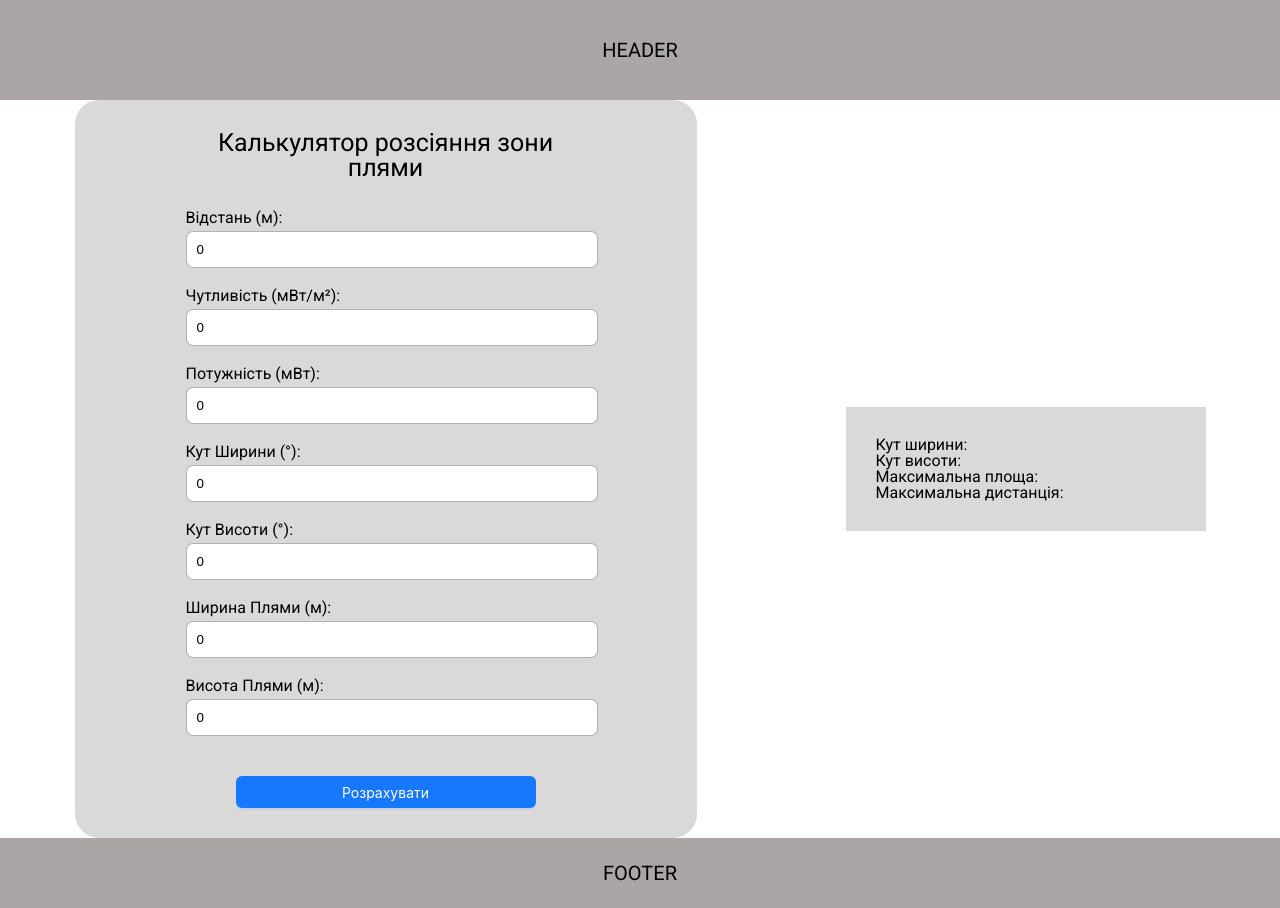
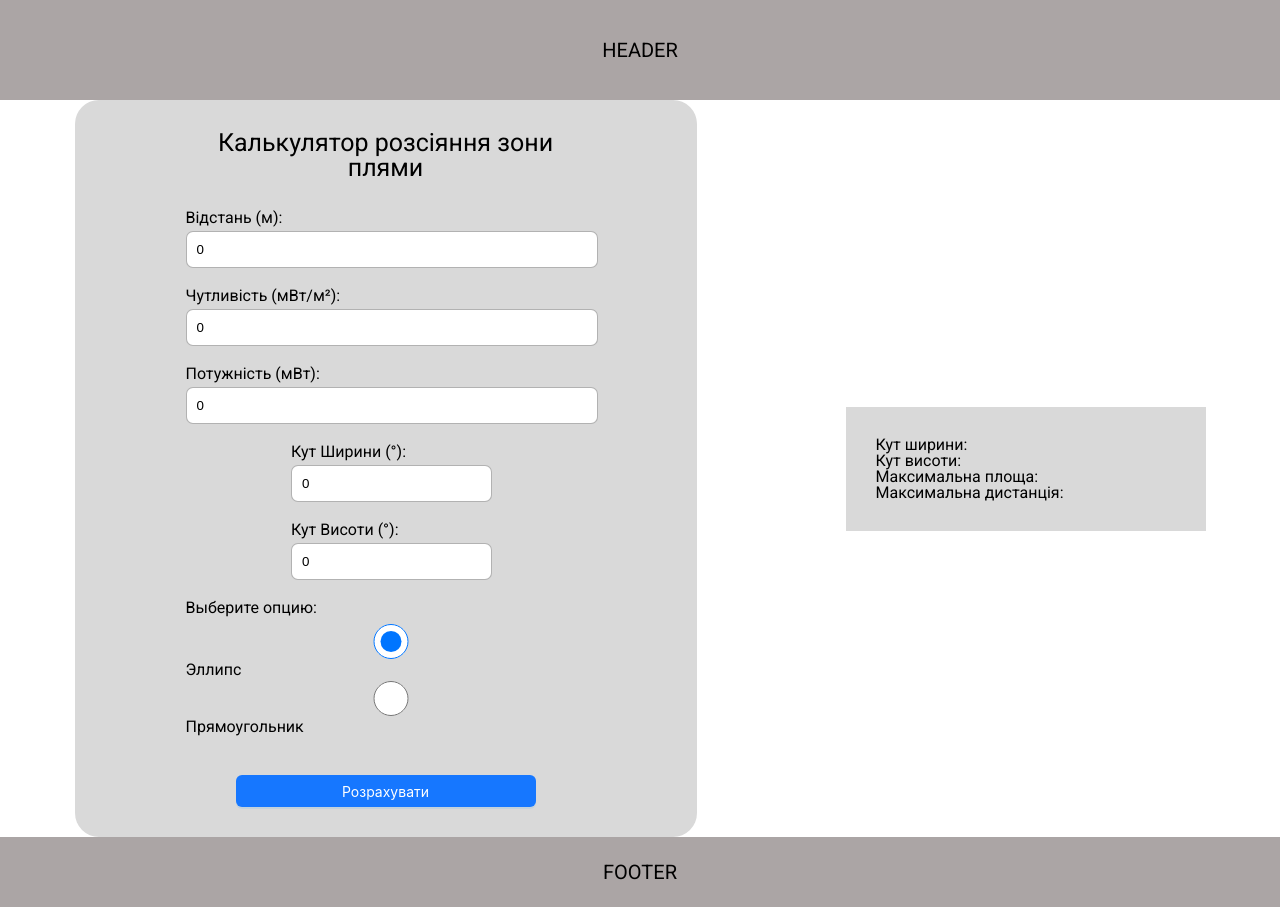
Before and after one commit to Skiftech-project/optiflow-frontend, a React (Vite) app: page / in a window 1280 px wide. Built offline with nearby package versions, Linux system fonts and the light colour scheme.

Commit message:
new code

```diff
--- a/src/components/smart/FirstModule/FirstModule.jsx
+++ b/src/components/smart/FirstModule/FirstModule.jsx
@@ -1,7 +1,7 @@
 import { Formik, Form, Field, ErrorMessage } from 'formik';
 import axios from 'axios';
 import * as Yup from 'yup';
-// import { useState } from 'react';
+import { useState } from 'react';
 // import { Radio } from 'antd';
 import { Button } from 'antd';
 import './FirstModule.css';
@@ -29,32 +29,44 @@ const validationSchema = Yup.object({
             (value) => value !== 0,
         ),
     angleWidth: Yup.number()
+		.when('selectedOption', {
+			is: 'ellipse',
+			then: Yup.number()
 				.required("Це поле є обов'язковим")
 				.test(
-            'not-zero',
-            'Значення не повинно бути рівним 0',
-            (value) => value !== 0,
+					'is-more-than-zero',
+					'Значення повинно бути більшим або рівним 0',
+					(value) => value >= 0,
 				),
+        }),
     angleHeight: Yup.number()
+        .when('selectedOption', {
+			is: 'ellipse',
+			then: Yup.number()
 				.required("Це поле є обов'язковим")
 				.test(
-            'not-zero',
-            'Значення не повинно бути рівним 0',
-            (value) => value !== 0,
+					'is-more-than-zero',
+					'Значення повинно бути більшим або рівним 0',
+					(value) => value >= 0,
 				),
+        }),
     spotWidth: Yup.number()
+		.when('selectedOption', {
+			is: 'rectangle',
+			then: Yup.number()
 				.required("Це поле є обов'язковим")
 				.test(
-            'not-zero',
-            'Значення не повинно бути рівним 0',
-            (value) => value !== 0,
+					'is-more-than-zero',
+					'Значення повинно бути більшим або рівним 0',
+					(value) => value >= 0,
 				),
+        }),
     spotHeight: Yup.number()
         .required("Це поле є обов'язковим")
         .test(
-            'not-zero',
-            'Значення не повинно бути рівним 0',
-            (value) => value !== 0,
+            'is-more-than-zero',
+            'Значення повинно бути більшим або рівним 0',
+            (value) => value >= 0,
         ),
 });
 
@@ -69,17 +81,26 @@ const initialValues = {
 };
 
 const FirstModule = () => {
-    // const [selectedOption, setSelectedOption] = useState('ellipse');
+    const [selectedOption, setSelectedOption] = useState('ellipse');
 
-    // const handleOptionChange = (e) => {
-    //     setSelectedOption(e.target.value);
-    // };
+
+    const handleOptionChange = (e) => {
+		setSelectedOption(e.target.value);
+    };
 
     const handleFormSubmit = async (values) => {
+		const updatedValues = { ...values };
         try {
+			if (selectedOption === 'ellipse'){
+				delete updatedValues.spotWidth;
+				delete updatedValues.spotHeight;
+			}else if(selectedOption === 'rectangle'){
+				delete updatedValues.angleWidth;
+				delete updatedValues.angleHeight;
+			}
             const response = await axios.post(
                 'http://127.0.0.1:5000/index',
-                values,
+                updatedValues,
                 {
                     headers: {
                         'Content-Type': 'application/json',
@@ -91,7 +112,8 @@ const FirstModule = () => {
         } catch (error) {
             console.error('Произошла ошибка при отправке данных', error);
         }
-        // console.log(JSON.stringify(values, null, 2));
+        console.log(updatedValues);
+
     };
 
     return (
@@ -163,6 +185,10 @@ const FirstModule = () => {
                             />
                         </div>
 
+
+
+						{selectedOption === 'ellipse' && (
+							<div>
 								<div className="form__item">
 									<label
 										htmlFor="angleWidth"
@@ -199,7 +225,12 @@ const FirstModule = () => {
 										component="div"
 									/>
 								</div>
+							</div>
+						)}
 
+
+						{selectedOption === 'rectangle' && (
+                            <div>
 								<div className="form__item">
 									<label
 										htmlFor="spotWidth"
@@ -236,6 +267,37 @@ const FirstModule = () => {
 										component="div"
 									/>
 								</div>
+							</div>
+						)}
+
+
+						<div className="form__item">
+                            <label className="form__label">
+                                Выберите опцию:
+                            </label>
+                            <div className="form__radio">
+                                <label>
+                                    <Field
+                                        type="radio"
+                                        name="option"
+                                        value="ellipse"
+                                        checked={selectedOption === 'ellipse'}
+                                        onChange={handleOptionChange}
+                                    />
+                                    Эллипс
+                                </label>
+                                <label>
+                                    <Field
+                                        type="radio"
+                                        name="option"
+                                        value="rectangle"
+                                        checked={selectedOption === 'rectangle'}
+                                        onChange={handleOptionChange}
+                                    />
+                                    Прямоугольник
+                                </label>
+                            </div>
+                        </div>
 
                         <Button
                             className="form__button"
```
Lines whose indentation alone changed are shown as unchanged.
